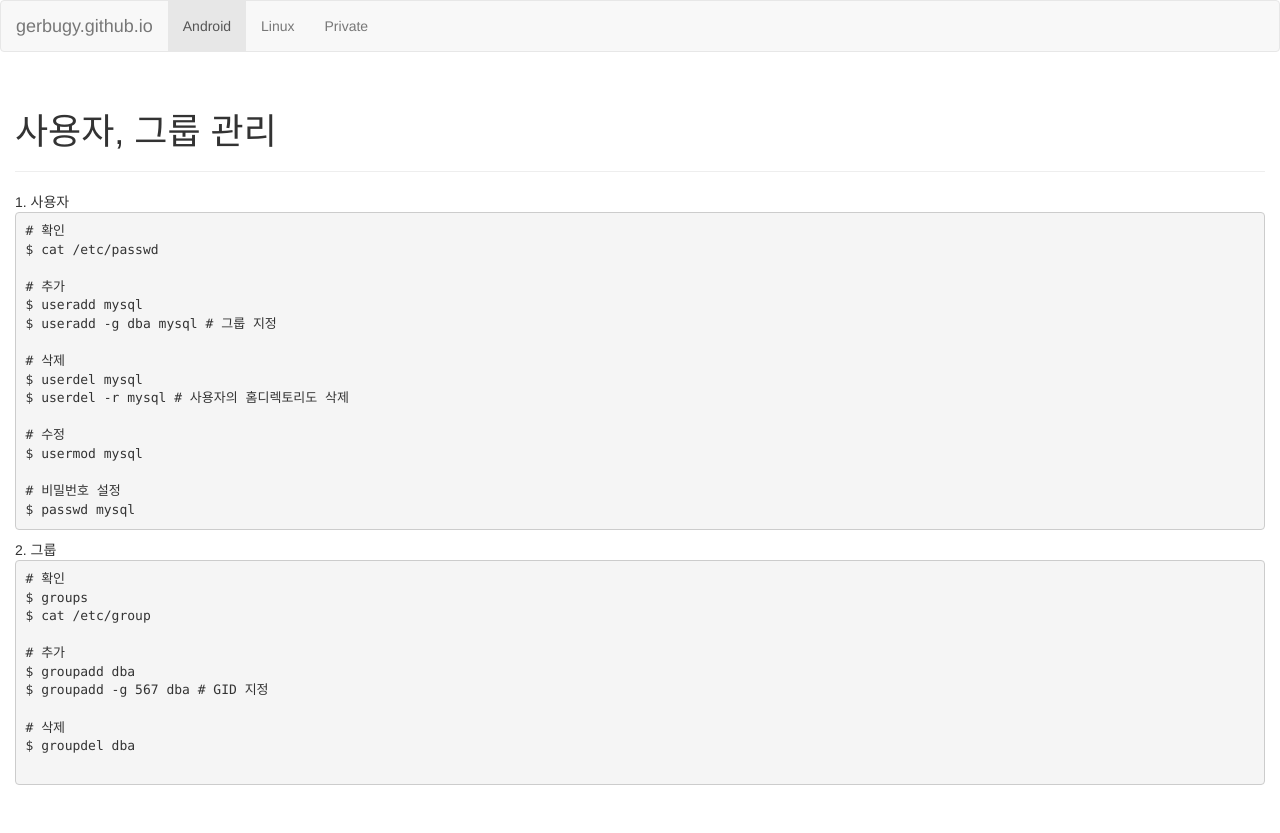
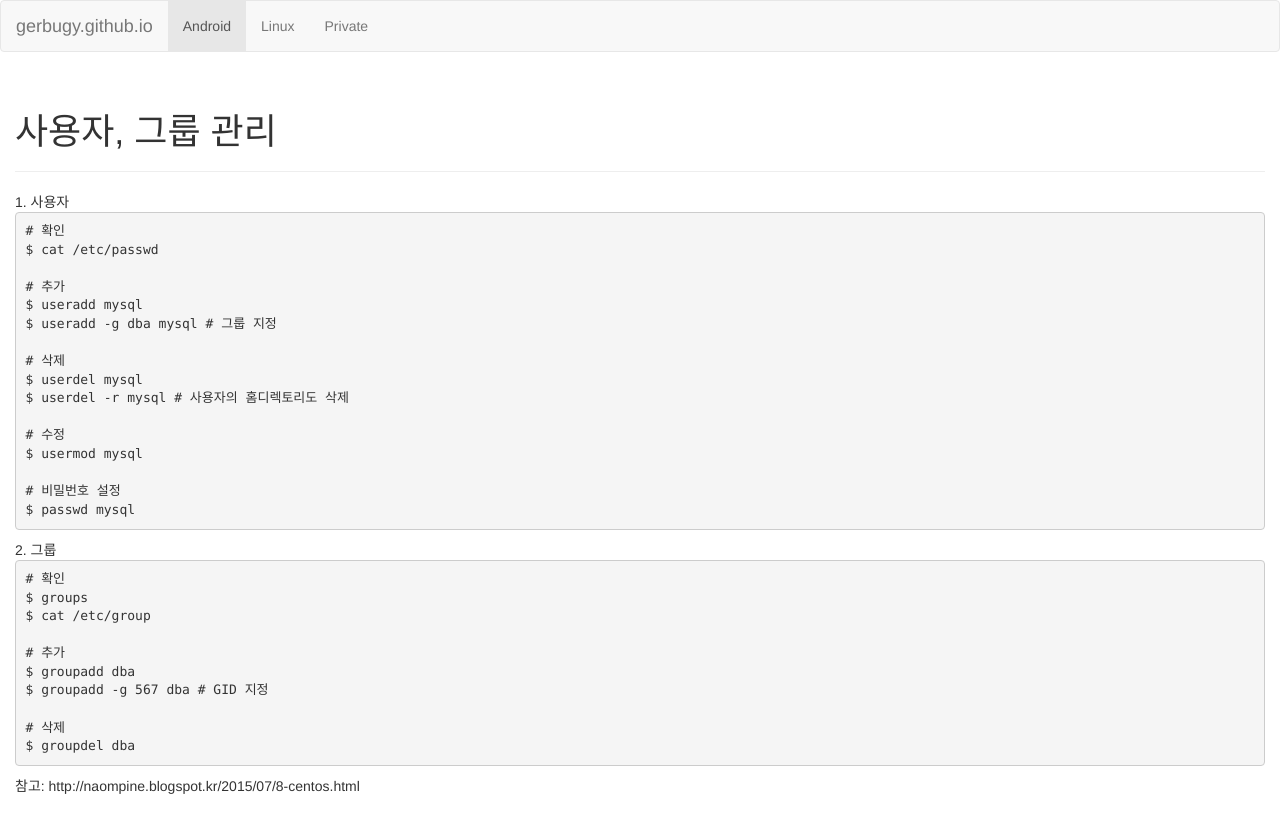
Before and after one commit to gerbugy/gerbugy.github.io, a Jekyll site: the page built from linux/001.html, in a window 1280 px wide. Shown: the top 833 px of the page. Built offline with Jekyll 4.4.1, drawn with Linux system fonts in a browser that asks for light colours; part of the change alters nothing that is shown.

Commit message:
Update 001.html

```diff
--- a/linux/001.html
+++ b/linux/001.html
@@ -2,7 +2,6 @@
 layout: default
 title: 사용자, 그룹 관리
 ---
-
 <div class="container-fluid">
   1. 사용자<br>
   <pre># 확인
@@ -23,8 +22,7 @@ $ usermod mysql
 $ passwd mysql</pre>
 
   2. 그룹<br>
-  <pre>
-# 확인
+  <pre># 확인
 $ groups
 $ cat /etc/group
 
@@ -33,6 +31,6 @@ $ groupadd dba
 $ groupadd -g 567 dba # GID 지정
 
 # 삭제
-$ groupdel dba
-  </pre>
+$ groupdel dba</pre>
+  참고: http://naompine.blogspot.kr/2015/07/8-centos.html
 </div>
```
